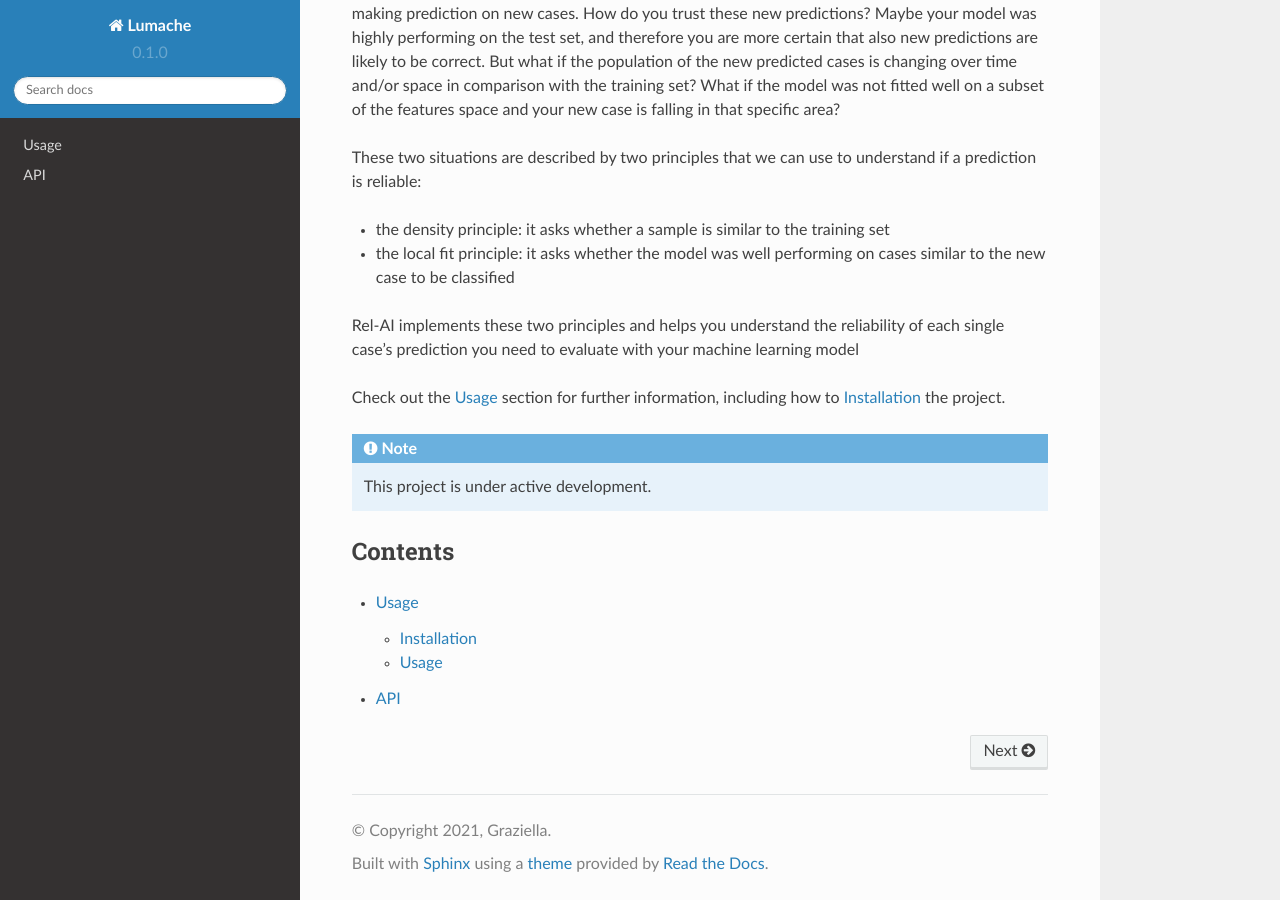
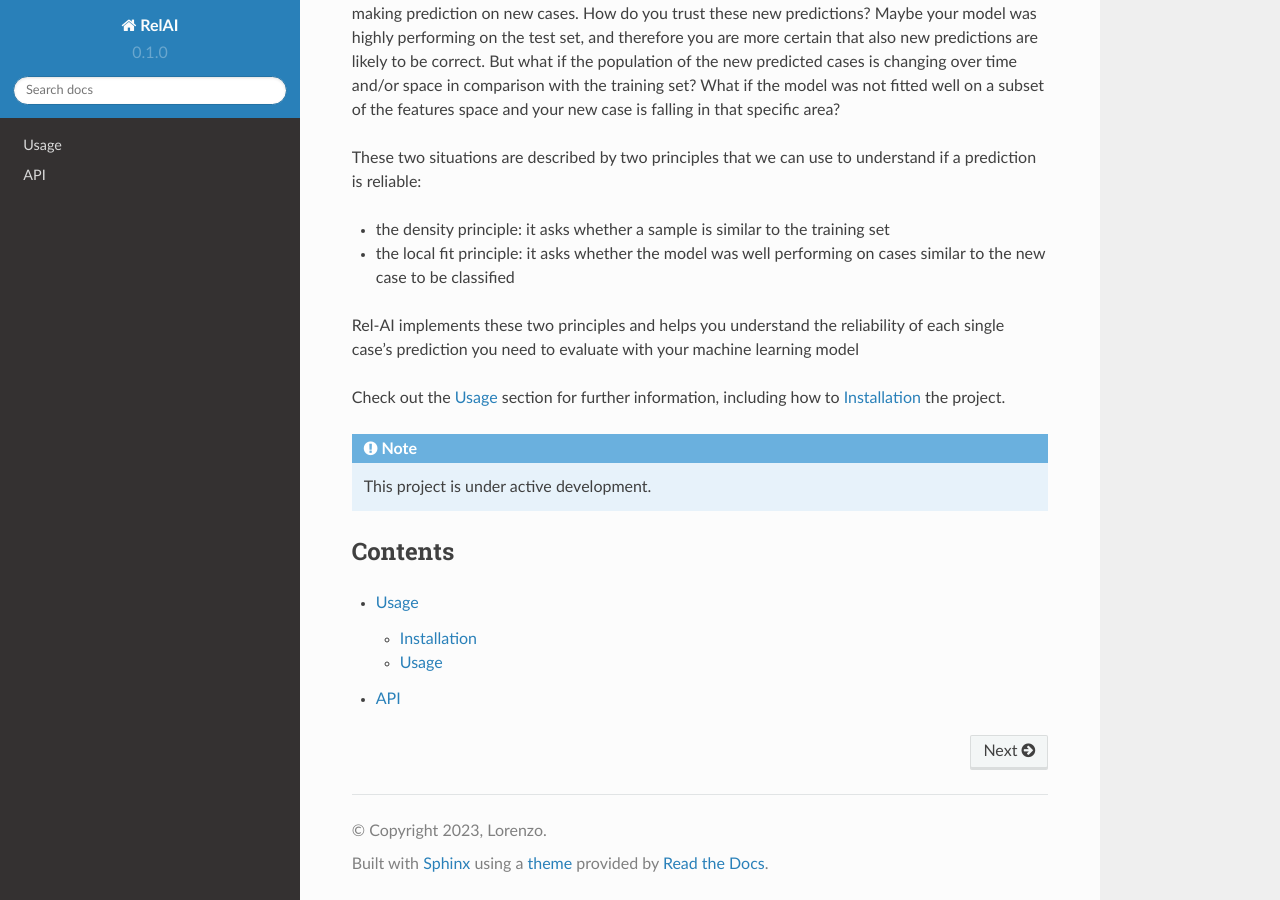
Before and after one commit to GiovannaNicora/rel-doc, a Sphinx documentation site: the page built from docs/source/index.rst, in a window 1280 px wide and 900 px high, scrolled down 532 px. Built offline with Sphinx 7.4.7 and the Read the Docs theme 2.0.0, drawn with Linux system fonts in a browser that asks for light colours.

Commit message:
Update conf.py

```diff
--- a/docs/source/conf.py
+++ b/docs/source/conf.py
@@ -2,9 +2,9 @@
 
 # -- Project information
 
-project = 'Lumache'
-copyright = '2021, Graziella'
-author = 'Graziella'
+project = 'RelAI'
+copyright = '2023, Lorenzo'
+author = 'Lorenzo'
 
 release = '0.1'
 version = '0.1.0'
```
